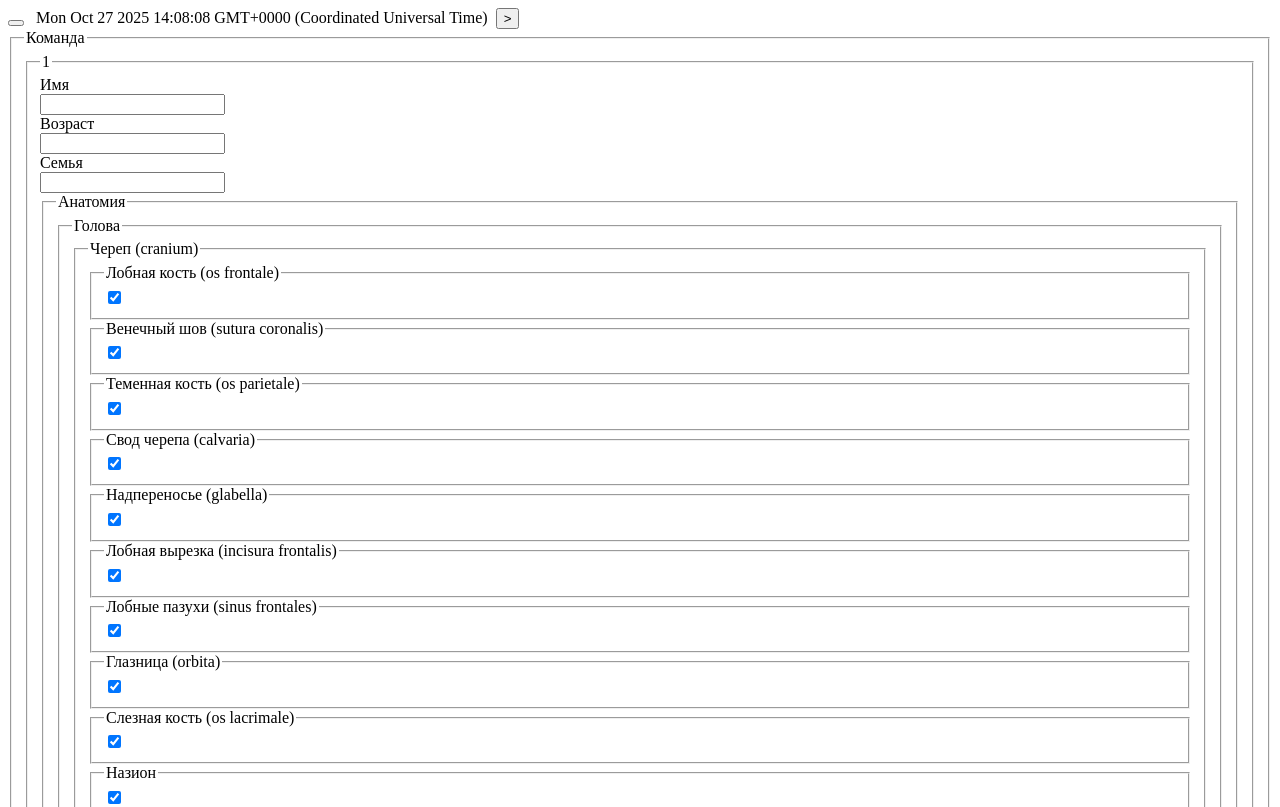
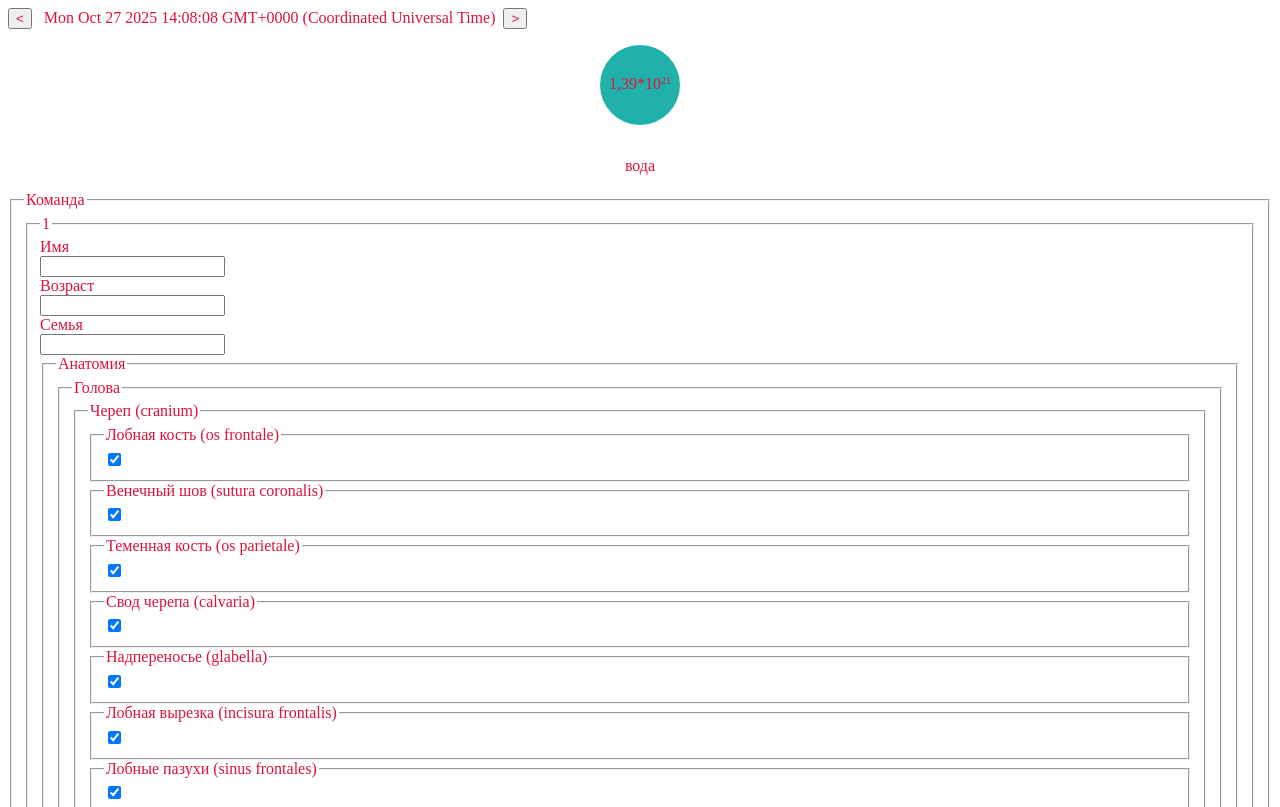
Before and after one commit to SergeyShashin/life, a plain HTML site: page index.html in a window 1280 px wide. Shown: the top 807 px of the page. Drawn offline with nearby package versions, Linux system fonts and the light colour scheme.

Commit message:
Life 271025 updated.

```diff
--- a/index.html
+++ b/index.html
@@ -15,9 +15,14 @@
 
   </div> -->
 
-  <button class="controlTime">
+  <button class="controlTime"><
   </button> &nbsp; <time></time>
   &nbsp;<button class="controlTime">></button>
+
+  <div class='baseEl'>
+    <p class='baseEl_monitor'>1,39*10<sup>21</sup> </p>
+    <p class='baseEl_text'>вода</p>
+  </div>
 
   <form action="" method="post">
     <fieldset>
@@ -1992,6 +1997,7 @@
 
   </form>
 
+
   <!-- Загрузим React. -->
   <!-- Примечание: при деплое на продакшен замените «development.js» на «production.min.js». -->
   <script src="https://unpkg.com/react@18/umd/react.development.js" crossorigin></script>
--- a/style.css
+++ b/style.css
@@ -1,3 +1,32 @@
+* {
+  color: crimson;
+  box-sizing: border-box;
+}
+
+.baseEl {
+  display: flex;
+  align-items: center;
+  justify-content: center;
+  flex-direction: column;
+}
+
+.baseEl_monitor {
+  display: flex;
+  justify-content: center;
+  width: 80px;
+  height: 80px;
+  padding: 30px;
+  border-radius: 50px;
+  background: lightseagreen;
+}
+
+.baseEl_text {
+}
+
+sup{
+  font-size: 10px;
+}
+
 .controlTime:hover {
   cursor: pointer;
 }
```
